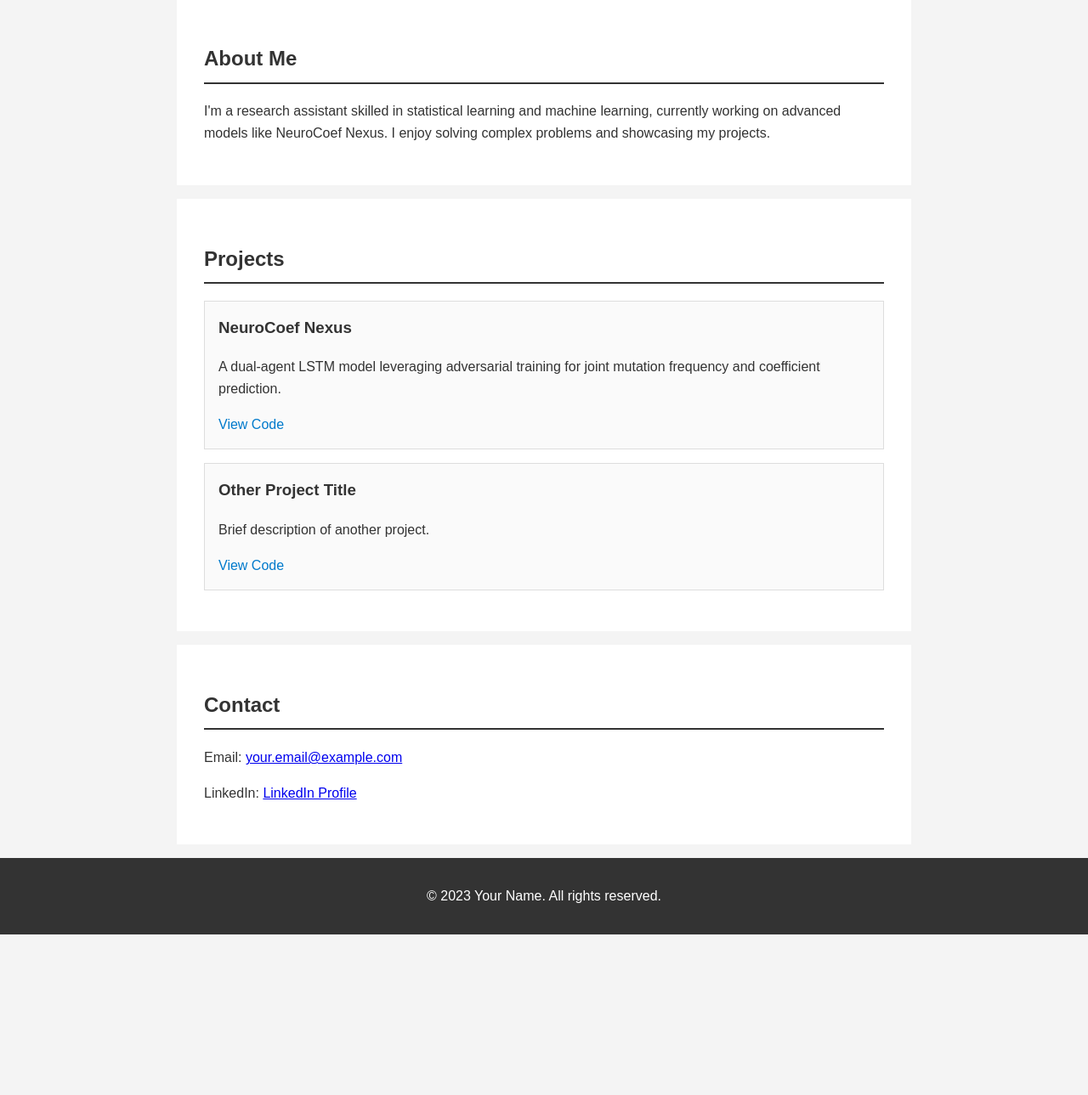
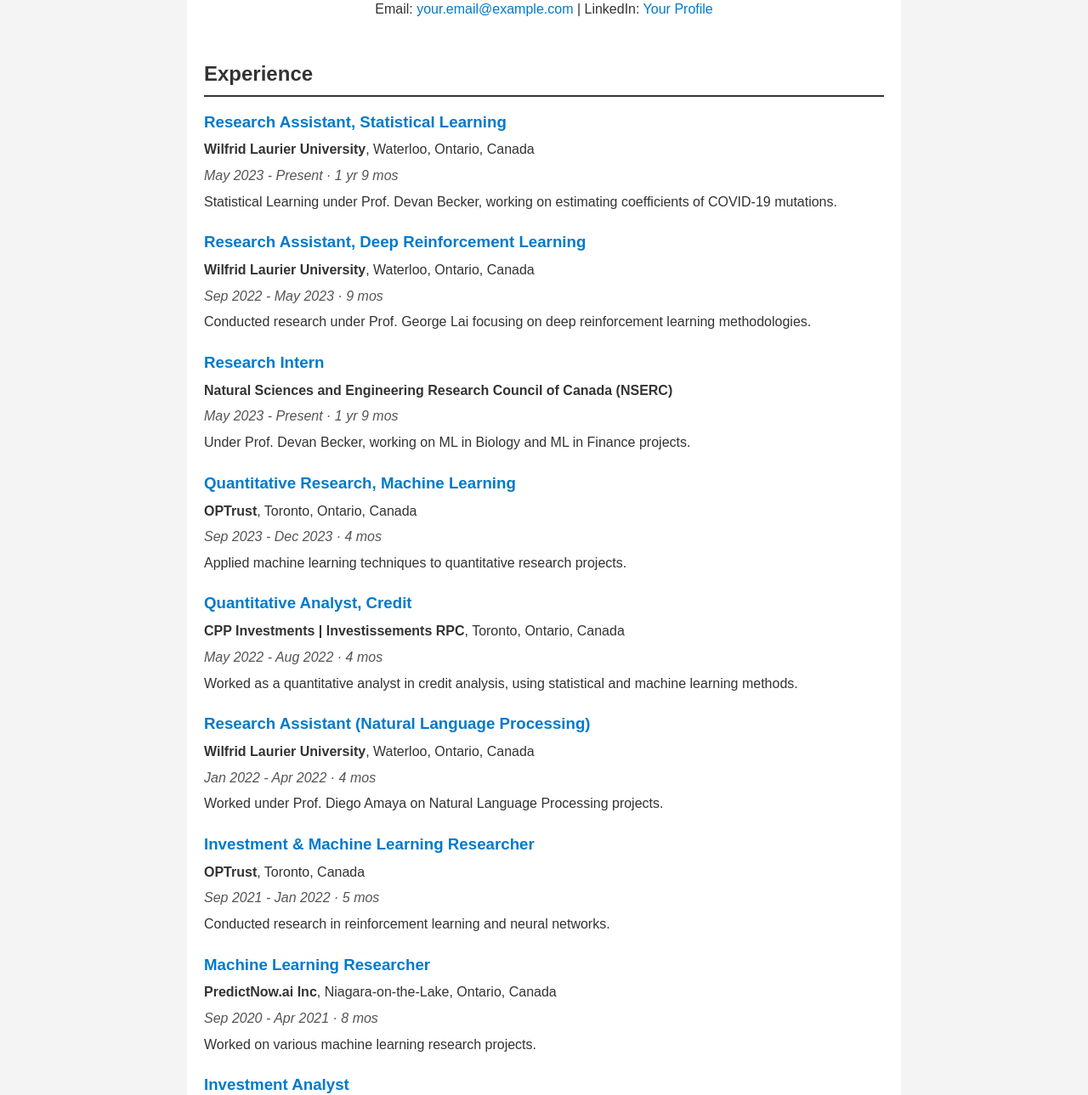
Before and after one commit to Owaissoomro/my_portfolio, a plain HTML site: page index.html in a window 1280 px wide. Shown: the part 140-1429 px from the top of the page at 85% size. Before the commit the page ends 1240 px from the top, so only its background shows below. Drawn offline with Linux system fonts and the light colour scheme.

Commit message:
Update portfolio content/design

```diff
--- a/index.html
+++ b/index.html
@@ -3,49 +3,195 @@
 <head>
   <meta charset="UTF-8" />
   <meta name="viewport" content="width=device-width, initial-scale=1.0"/>
-  <title>My Portfolio</title>
-  <link rel="stylesheet" href="styles.css" />
+  <title>My Resume</title>
+  <style>
+    body {
+      font-family: Arial, sans-serif;
+      line-height: 1.6;
+      background: #f4f4f4;
+      color: #333;
+      margin: 0;
+      padding: 20px;
+    }
+    .container {
+      max-width: 800px;
+      margin: 0 auto;
+      background: #fff;
+      padding: 20px;
+    }
+    header, footer {
+      text-align: center;
+      padding: 20px 0;
+    }
+    header h1 {
+      margin-bottom: 5px;
+    }
+    header p {
+      margin: 5px 0;
+    }
+    h2 {
+      border-bottom: 2px solid #333;
+      padding-bottom: 5px;
+      margin-bottom: 15px;
+    }
+    .section {
+      margin-bottom: 30px;
+    }
+    .entry {
+      margin-bottom: 20px;
+    }
+    .entry h3 {
+      margin: 0;
+      color: #007acc;
+    }
+    .entry p {
+      margin: 5px 0;
+    }
+    .entry em {
+      color: #555;
+    }
+    footer {
+      text-align: center;
+      padding: 10px;
+      background: #333;
+      color: #fff;
+      margin-top: 30px;
+    }
+    a {
+      color: #007acc;
+      text-decoration: none;
+    }
+    a:hover {
+      text-decoration: underline;
+    }
+  </style>
 </head>
 <body>
+  <div class="container">
     <header>
-    <nav>
-      <ul>
-        <li><a href="#about">About Me</a></li>
-        <li><a href="#projects">Projects</a></li>
-        <li><a href="#contact">Contact</a></li>
-      </ul>
-    </nav>
-    <h1>Welcome to My Portfolio</h1>
+      <h1>Your Name</h1>
+      <p>Email: <a href="mailto:your.email@example.com">your.email@example.com</a> | LinkedIn: <a href="https://linkedin.com/in/yourprofile" target="_blank">Your Profile</a></p>
     </header>
 
-  <section id="about">
-    <h2>About Me</h2>
-    <p>I'm a research assistant skilled in statistical learning and machine learning, currently working on advanced models like NeuroCoef Nexus. I enjoy solving complex problems and showcasing my projects.</p>
+    <section id="experience" class="section">
+      <h2>Experience</h2>
+
+      <div class="entry">
+        <h3>Research Assistant, Statistical Learning</h3>
+        <p><strong>Wilfrid Laurier University</strong>, Waterloo, Ontario, Canada</p>
+        <p><em>May 2023 - Present · 1 yr 9 mos</em></p>
+        <p>Statistical Learning under Prof. Devan Becker, working on estimating coefficients of COVID-19 mutations.</p>
+      </div>
+
+      <div class="entry">
+        <h3>Research Assistant, Deep Reinforcement Learning</h3>
+        <p><strong>Wilfrid Laurier University</strong>, Waterloo, Ontario, Canada</p>
+        <p><em>Sep 2022 - May 2023 · 9 mos</em></p>
+        <p>Conducted research under Prof. George Lai focusing on deep reinforcement learning methodologies.</p>
+      </div>
+
+      <div class="entry">
+        <h3>Research Intern</h3>
+        <p><strong>Natural Sciences and Engineering Research Council of Canada (NSERC)</strong></p>
+        <p><em>May 2023 - Present · 1 yr 9 mos</em></p>
+        <p>Under Prof. Devan Becker, working on ML in Biology and ML in Finance projects.</p>
+      </div>
+
+      <div class="entry">
+        <h3>Quantitative Research, Machine Learning</h3>
+        <p><strong>OPTrust</strong>, Toronto, Ontario, Canada</p>
+        <p><em>Sep 2023 - Dec 2023 · 4 mos</em></p>
+        <p>Applied machine learning techniques to quantitative research projects.</p>
+      </div>
+
+      <div class="entry">
+        <h3>Quantitative Analyst, Credit</h3>
+        <p><strong>CPP Investments | Investissements RPC</strong>, Toronto, Ontario, Canada</p>
+        <p><em>May 2022 - Aug 2022 · 4 mos</em></p>
+        <p>Worked as a quantitative analyst in credit analysis, using statistical and machine learning methods.</p>
+      </div>
+
+      <div class="entry">
+        <h3>Research Assistant (Natural Language Processing)</h3>
+        <p><strong>Wilfrid Laurier University</strong>, Waterloo, Ontario, Canada</p>
+        <p><em>Jan 2022 - Apr 2022 · 4 mos</em></p>
+        <p>Worked under Prof. Diego Amaya on Natural Language Processing projects.</p>
+      </div>
+
+      <div class="entry">
+        <h3>Investment & Machine Learning Researcher</h3>
+        <p><strong>OPTrust</strong>, Toronto, Canada</p>
+        <p><em>Sep 2021 - Jan 2022 · 5 mos</em></p>
+        <p>Conducted research in reinforcement learning and neural networks.</p>
+      </div>
+
+      <div class="entry">
+        <h3>Machine Learning Researcher</h3>
+        <p><strong>PredictNow.ai Inc</strong>, Niagara-on-the-Lake, Ontario, Canada</p>
+        <p><em>Sep 2020 - Apr 2021 · 8 mos</em></p>
+        <p>Worked on various machine learning research projects.</p>
+      </div>
+
+      <div class="entry">
+        <h3>Investment Analyst</h3>
+        <p><strong>3Chain Advisors (DarkByte Research)</strong>, Toronto, Ontario, Canada</p>
+        <p><em>Sep 2020 - Apr 2021 · 8 mos</em></p>
+        <p>Analyzed investments and conducted financial research.</p>
+      </div>
+
+      <div class="entry">
+        <h3>Private Equity Analyst</h3>
+        <p><strong>Silverstone Capital</strong>, Toronto, Ontario, Canada</p>
+        <p><em>Sep 2020 - Nov 2020 · 3 mos</em></p>
+        <p>Analyzed private equity investments and market trends.</p>
+      </div>
+
+      <div class="entry">
+        <h3>Finance Intern</h3>
+        <p><strong>Guard-Ex</strong>, Waterloo, Ontario, Canada</p>
+        <p><em>Apr 2020 - Jul 2020 · 4 mos</em></p>
+        <p>Worked on financial analysis and provided support for investment decisions.</p>
+      </div>
+
+      <!-- Add more experience entries as needed following the same structure -->
+
     </section>
 
-  <section id="projects">
-    <h2>Projects</h2>
-    <div class="project">
-      <h3>NeuroCoef Nexus</h3>
-      <p>A dual-agent LSTM model leveraging adversarial training for joint mutation frequency and coefficient prediction.</p>
-      <a href="https://github.com/yourusername/neurocoef-nexus" target="_blank">View Code</a>
+    <section id="education" class="section">
+      <h2>Education</h2>
+
+      <div class="entry">
+        <h3>Bachelor of Business Administration</h3>
+        <p><strong>Wilfrid Laurier University</strong></p>
+        <p><em>Sep 2019 - May 2024</em></p>
       </div>
-    <div class="project">
-      <h3>Other Project Title</h3>
-      <p>Brief description of another project.</p>
-      <a href="https://github.com/yourusername/other-project" target="_blank">View Code</a>
+
+      <div class="entry">
+        <h3>High School Diploma</h3>
+        <p><strong>Waterloo Collegiate Institute</strong></p>
+        <p><em>2014 - 2019</em></p>
       </div>
-    <!-- Add more projects as needed -->
     </section>
 
-  <section id="contact">
-    <h2>Contact</h2>
-    <p>Email: <a href="mailto:your.email@example.com">your.email@example.com</a></p>
-    <p>LinkedIn: <a href="https://linkedin.com/in/yourprofile" target="_blank">LinkedIn Profile</a></p>
+    <section id="honors" class="section">
+      <h2>Honors & Awards</h2>
+
+      <div class="entry">
+        <h3>BDO New Venture Competition - Semi-Finalist</h3>
+        <p><em>Apr 2020</em></p>
+        <p>Semi-Finalist: Top 40 out of over 250 teams</p>
+      </div>
+
+      <div class="entry">
+        <h3>HP Case Competition - Finalist</h3>
+        <p><em>Nov 2019</em></p>
+        <p>Finalist: Top 6 out of over 250 teams (Issued by Laurier)</p>
+      </div>
     </section>
 
     <footer>
       <p>&copy; 2023 Your Name. All rights reserved.</p>
     </footer>
+  </div>
 </body>
 </html>
```
Lines whose indentation alone changed are shown as unchanged.
